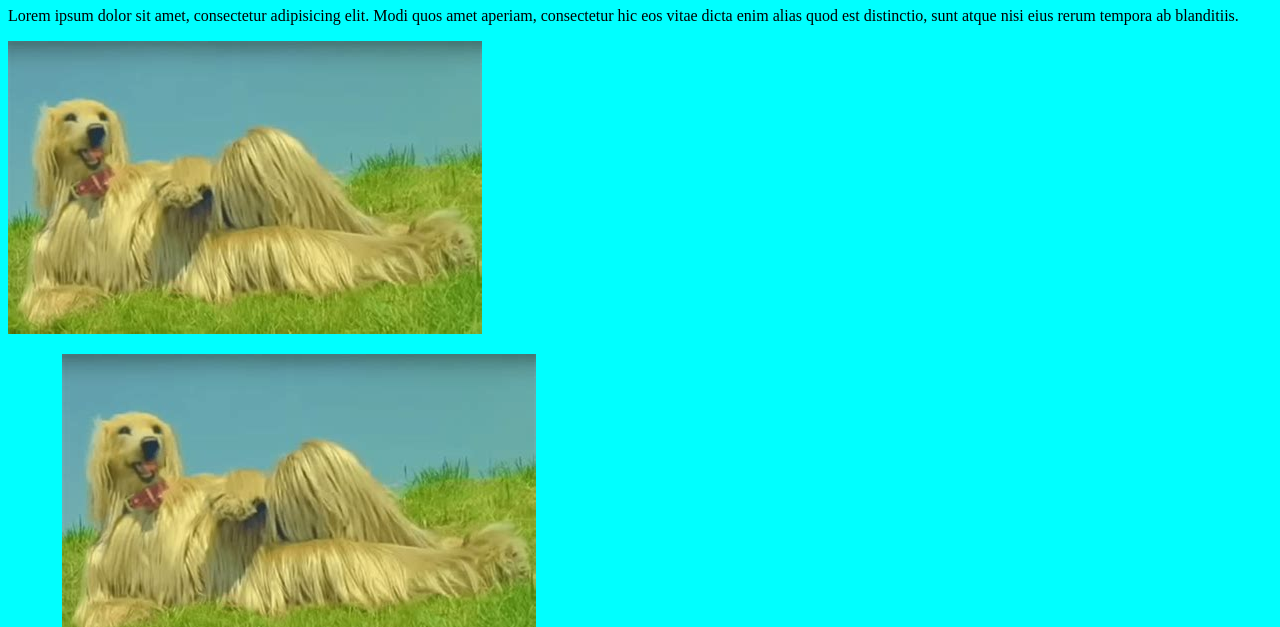
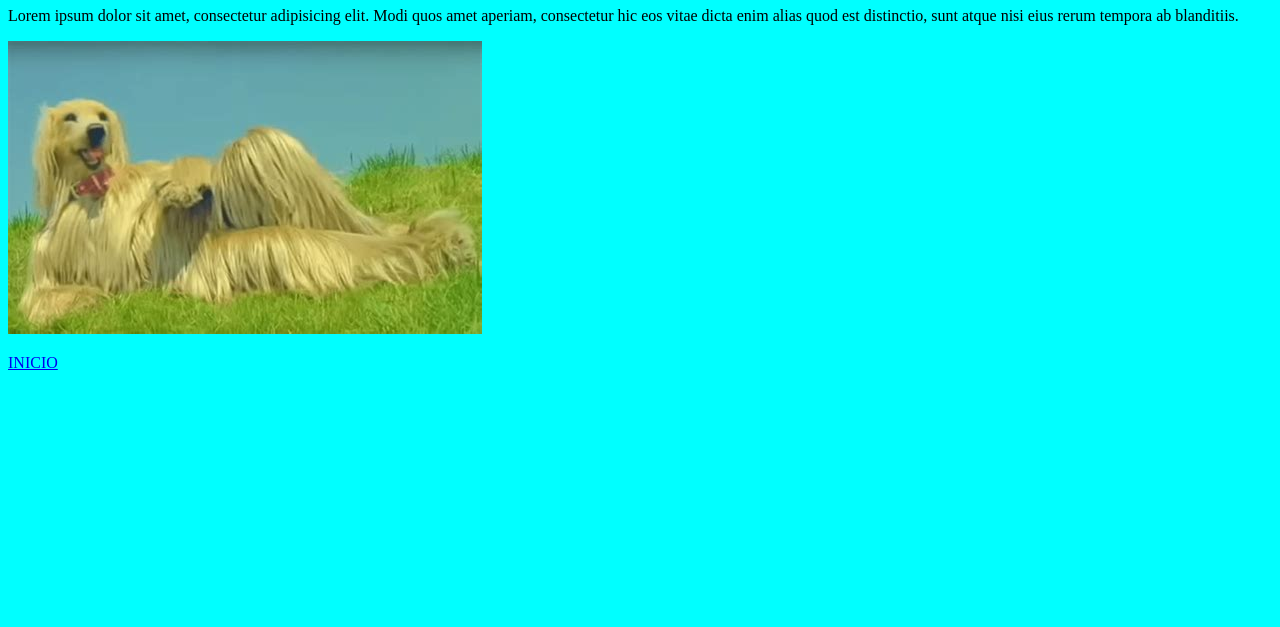
Before and after one commit to Gon-Analista/Pagina-HTML, a plain HTML site: page consome panchi.html in a window 1280 px wide. Shown: the part 149-776 px from the top of the page. Drawn offline with Linux system fonts and the light colour scheme.

Commit message:
se hizo un cambio de prueba

```diff
--- a/consome panchi.html
+++ b/consome panchi.html
@@ -14,7 +14,6 @@
     <img src="img/th-2966776464.jpg" alt="">
     <P></P>
      <a href="perros.html"> INICIO</a>
-     <a href="https://www.youtube.com/watch?v=TjPhzgxe3L0"> <img src="img/th-2966776464.jpg" alt=""> </a>
 
 </body>
 </html>
```
